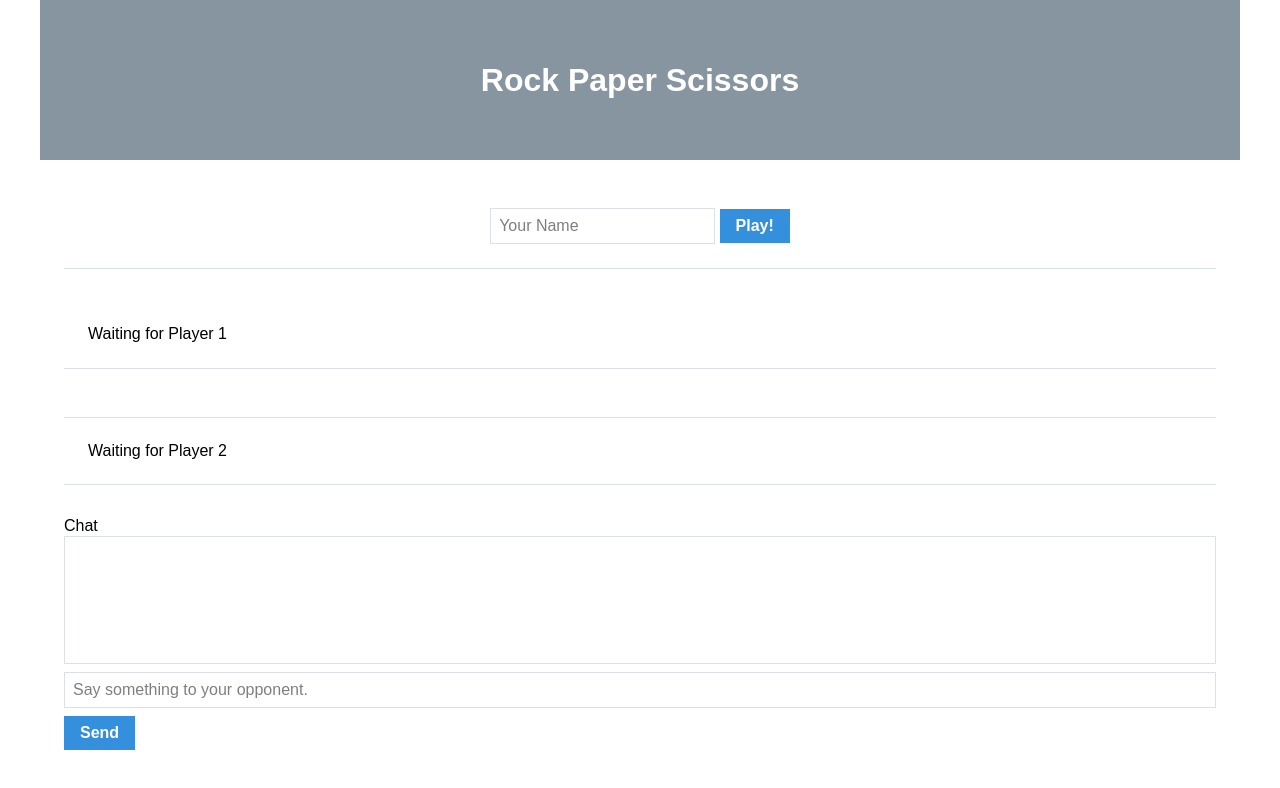
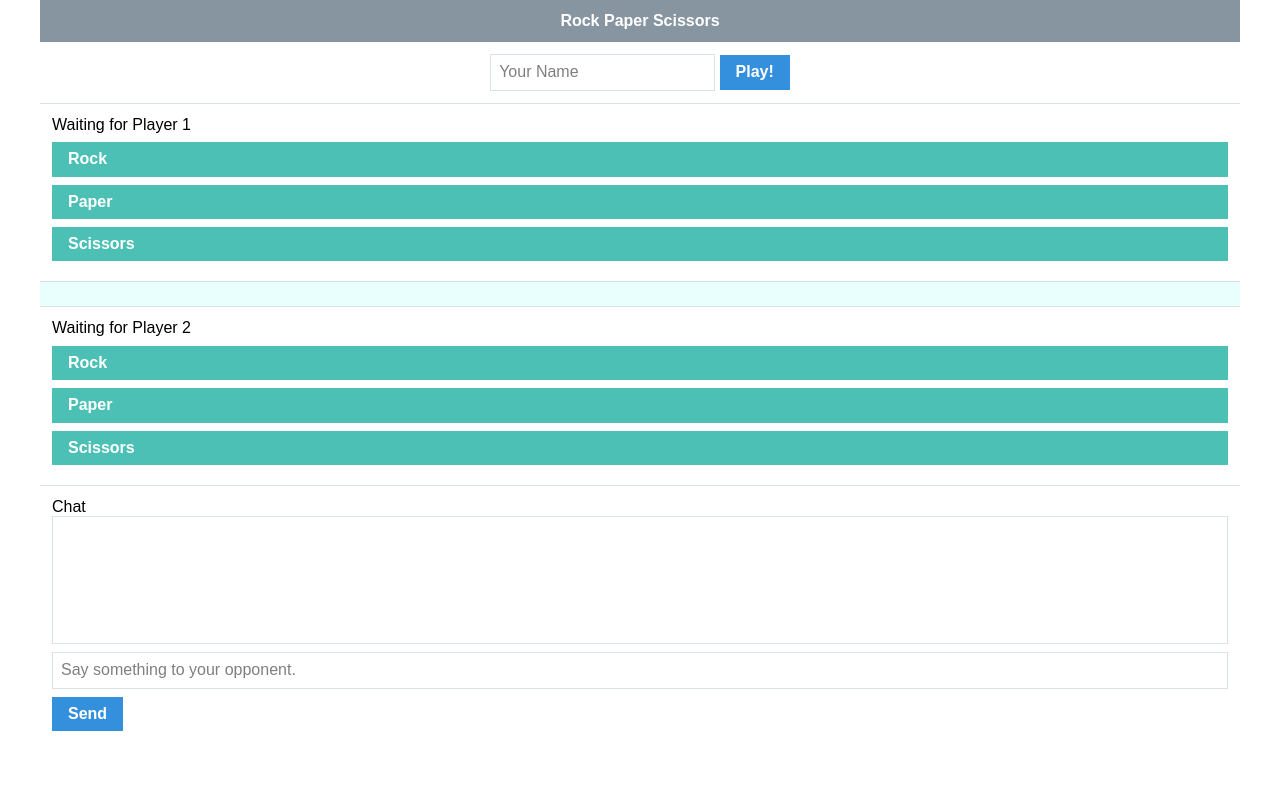
Before and after one commit to joshcoast/rock-paper-scissors, a website: page index.html in a window 1280 px wide. Drawn offline with nearby package versions, Linux system fonts and the light colour scheme; no server answers.

Commit message:
adds some styles

```diff
--- a/index.html
+++ b/index.html
@@ -14,11 +14,11 @@
 
 <body>
 	<div class="container">
-		<section class="billboard py-8 text-center bg-grey-dark text-white flex items-center">
-			<h1 class="w-full">Rock Paper Scissors</h1>
+		<section class="billboard p-3 text-center bg-grey-dark text-white flex items-center">
+			<h1 class="w-full text-base">Rock Paper Scissors</h1>
 		</section>
-		<div class="content p-6">
-			<section id="topDisplay" class="p-6 border-b border-grey-light mb-8 text-center">
+		<div class="content">
+			<section id="topDisplay" class="p-3 border-b border-grey-light text-center">
 				<div id="alertOne">
 					<div id="joinMessage"></div>
 					<form>
@@ -28,37 +28,37 @@
 				</div>
 				<div id="alertTwo"></div>
 			</section>
-			<section id="playerOne" class="player p-6 border-b border-grey-light">
+			<section id="playerOne" class="player p-3 border-b border-grey-light">
 				<header>Waiting for Player 1</header>
 				<div class="displayChoice text-5xl"></div>
-				<ul class="choices">
-					<li id="rock" data-choice="rock">Rock</li>
-					<li id="paper" data-choice="paper">Paper</li>
-					<li id="scissors" data-choice="scissors">Scissors</li>
+				<ul class="choices list-reset">
+					<li id="rock" data-choice="rock" class="btn-teal my-2">Rock</li>
+					<li id="paper" data-choice="paper" class="btn-teal my-2">Paper</li>
+					<li id="scissors" data-choice="scissors" class="btn-teal my-2">Scissors</li>
 				</ul>
 				<small class="scoreBoard">Wins:
 					<span class="winsRecord">0</span> Losses:
 					<span class="lossesRecord">0</span>
 				</small>
 			</section>
-			<section id="whoWins" class="p-6 border-b border-grey-light text-center">
+			<section id="whoWins" class="p-3 bg-teal-lightest border-b border-grey-light text-center">
 				<header></header>
 			</section>
-			<section id="playerTwo" class="player p-6 border-b border-grey-light">
+			<section id="playerTwo" class="player p-3 border-b border-grey-light">
 				<header>Waiting for Player 2</header>
 				<div class="displayChoice text-5xl"></div>
-				<ul class="choices">
-					<li id="rock" data-choice="rock">Rock</li>
-					<li id="paper" data-choice="paper">Paper</li>
-					<li id="scissors" data-choice="scissors">Scissors</li>
+				<ul class="choices list-reset">
+					<li id="rock" data-choice="rock" class="btn-teal my-2">Rock</li>
+					<li id="paper" data-choice="paper" class="btn-teal my-2">Paper</li>
+					<li id="scissors" data-choice="scissors" class="btn-teal my-2">Scissors</li>
 				</ul>
 				<small class="scoreBoard">Wins:
 					<span class="winsRecord">0</span> Losses:
 					<span class="lossesRecord">0</span>
 				</small>
 			</section>
-			<section id="chat">
-				<header class="mt-8">Chat</header>
+			<section id="chat" class="p-3">
+				<header>Chat</header>
 				<div id="messages" class="p-2 border border-grey-light w-full mb-2 h-32"> </div>
 				<form>
 					<input id="messageInput" placeholder="Say something to your opponent." class="p-2 border border-grey-light w-full mb-2">
--- a/styles/main.css
+++ b/styles/main.css
@@ -83,9 +83,6 @@
 
 /* -- Custom -- */
 
-.billboard {
-	height: 20vh;
-}
 .disconnect-message-wrap {
 	position: fixed;
 	top: 0;
@@ -107,7 +104,7 @@
 
 /*-- hide/show --*/
 #disconnectedMessage,
-.choices,
+/*.choices, */
 .scoreBoard {
 	display: none;
 }
```
Also changed, not shown: styles/output.css.
